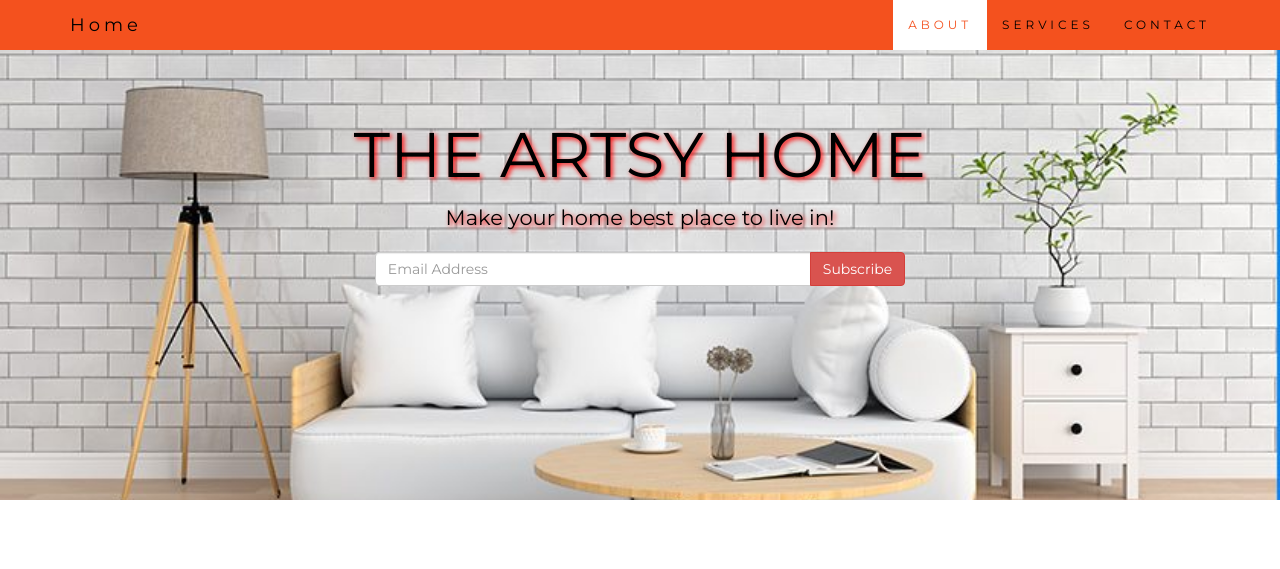
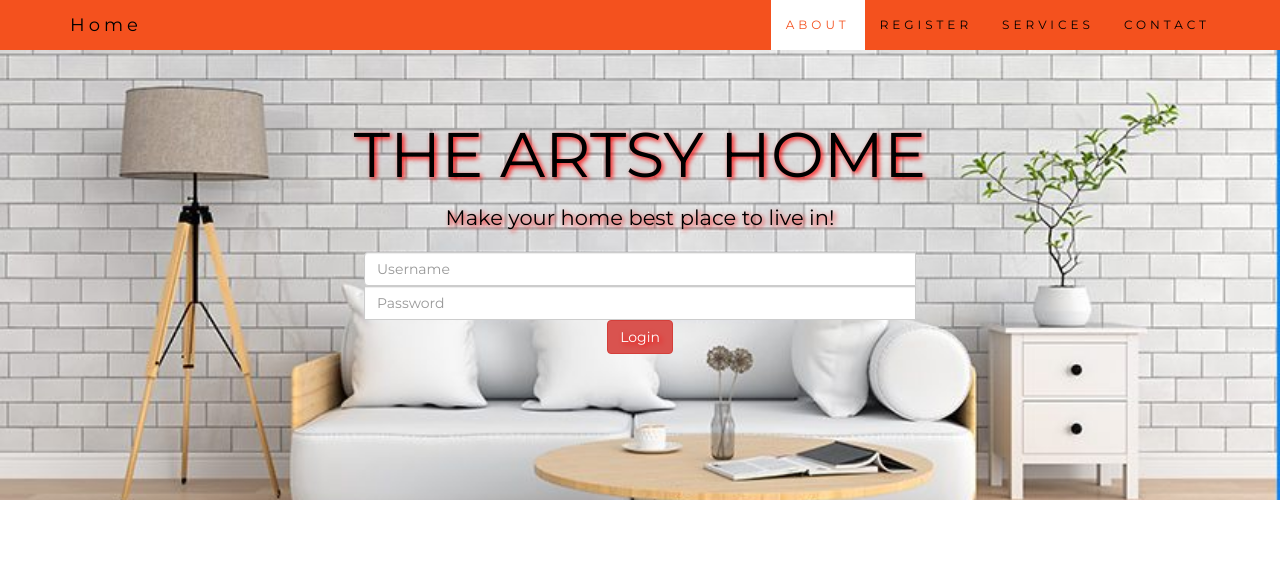
Before and after one commit to asmijafar20/Home_Decor, a plain HTML site: page index.html in a window 1280 px wide. Shown: the top 569 px of the page. Drawn offline with nearby package versions, Linux system fonts and the light colour scheme.

Commit message:
Update index.html

```diff
--- a/index.html
+++ b/index.html
@@ -27,6 +27,7 @@
     <div class="collapse navbar-collapse" id="myNavbar">
       <ul class="nav navbar-nav navbar-right">
         <li><a href="#about">ABOUT</a></li>
+        <li><a href="register.html">REGISTER</a></li>
         <li><a href="services.html">SERVICES</a></li>
         <li><a href="contact.html">CONTACT</a></li>
       </ul>
@@ -39,9 +40,10 @@
   <p>Make your home best place to live in!</p>
   <form class="form-inline">
     <div class="input-group">
-      <input type="email" class="form-control" size="50" placeholder="Email Address" required>
-      <div class="input-group-btn">
-        <button type="button" class="btn btn-danger">Subscribe</button>
+      <input type="Username" class="form-control" size="30" placeholder="Username" required>
+      <input type="Password" class="form-control" size="30" placeholder="Password" type="password" required>
+      <div class="input-btn">
+        <a href="services.html" class="btn btn-danger">Login</a>
       </div>
     </div>
   </form>
```
